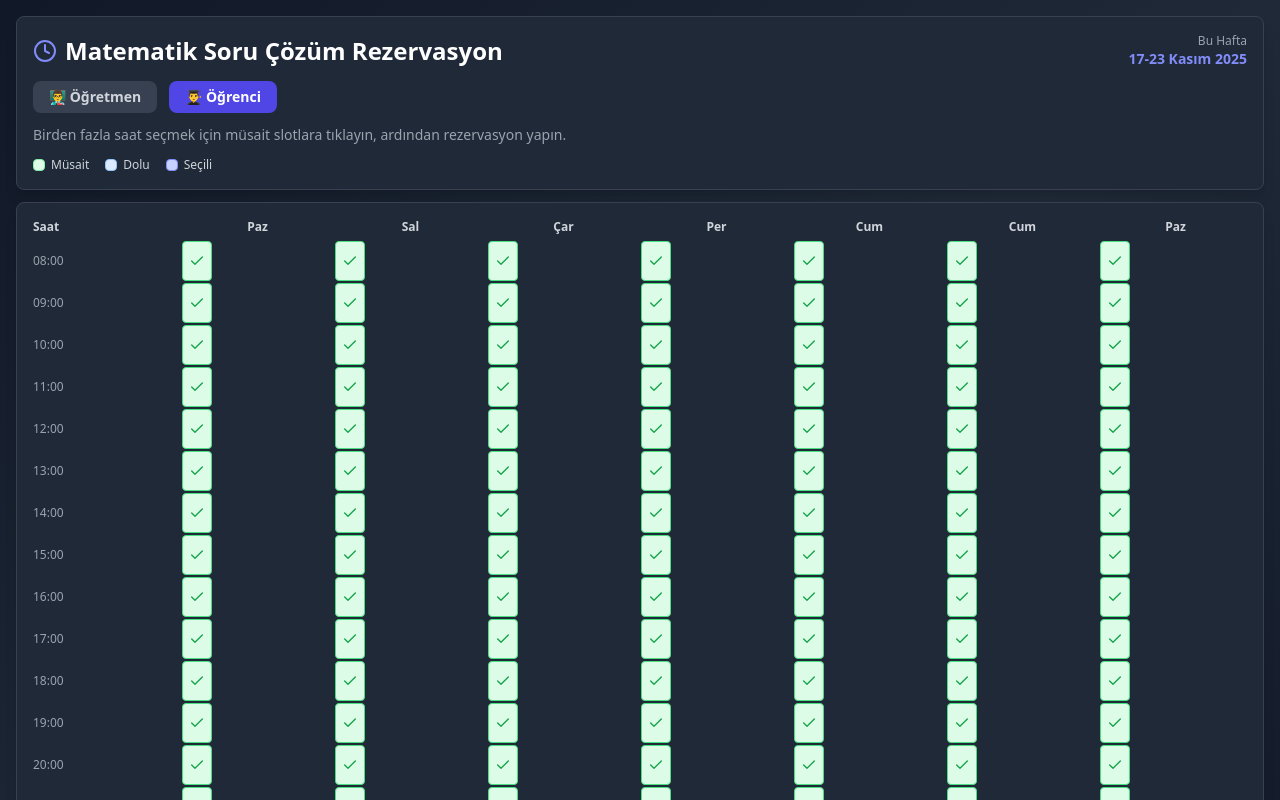
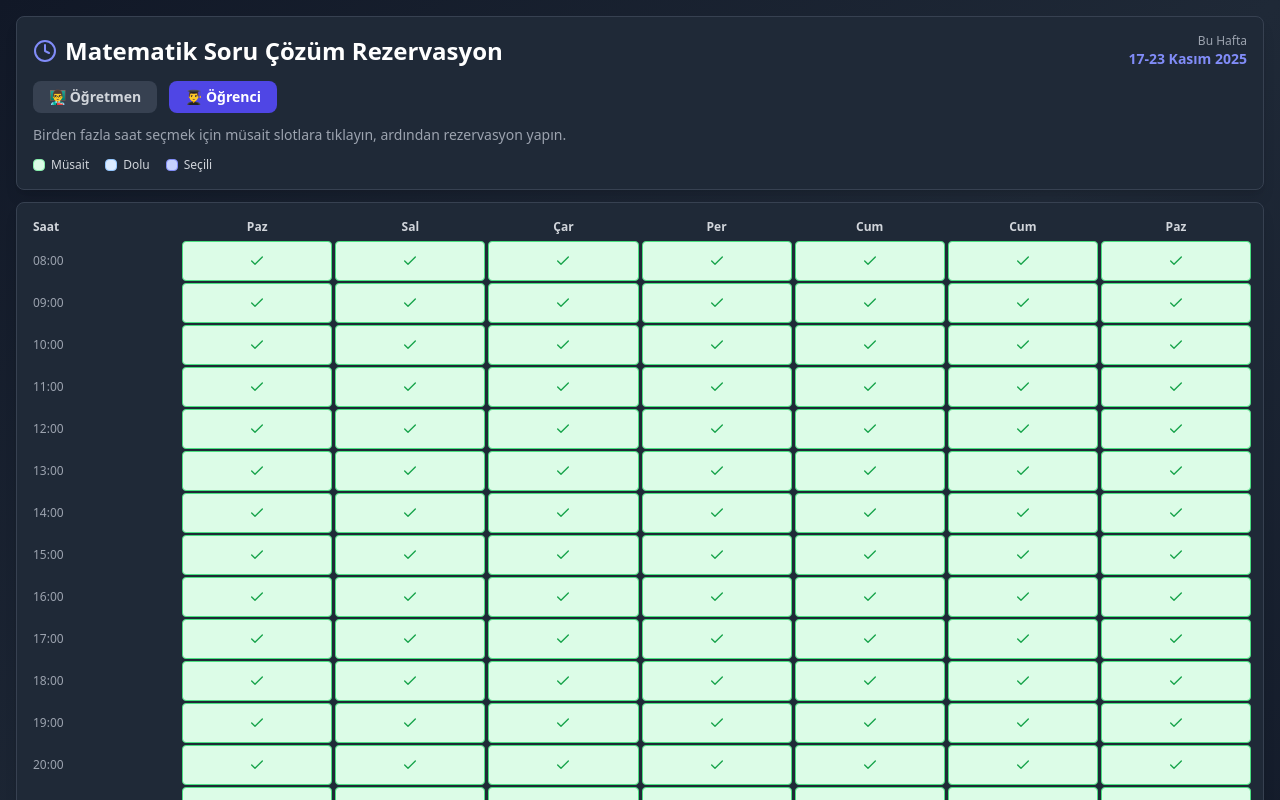
Before and after one commit to naberk7/math-class-booking, a React (Vite) app: page / in a window 1280 px wide. Shown: the top 800 px of the page. Built offline with nearby package versions, Linux system fonts and the light colour scheme.

Commit message:
Slotlar genişletildi ve aralarındaki boşluk azaltıldı

```diff
--- a/src/App.jsx
+++ b/src/App.jsx
@@ -271,7 +271,7 @@ const MathClassScheduler = () => {
               toggleSlotAvailability(day, time);
             }
           }}
-          className={`p-1.5 border rounded transition-all flex flex-col items-center justify-center h-10 text-xs ${getSlotColor(slot.status)}`}
+          className={`w-full p-1.5 border rounded transition-all flex flex-col items-center justify-center h-10 text-xs ${getSlotColor(slot.status)}`}
         >
           {getSlotIcon(slot.status)}
         </button>
@@ -282,7 +282,7 @@ const MathClassScheduler = () => {
         return (
           <button
             onClick={() => handleBookSlot(day, time)}
-            className={`p-1.5 border rounded transition-all flex items-center justify-center h-10 ${getSlotColor(slot.status, selected)} font-semibold text-xs`}
+            className={`w-full p-1.5 border rounded transition-all flex items-center justify-center h-10 ${getSlotColor(slot.status, selected)} font-semibold text-xs`}
           >
             {selected ? (
               <Check className="w-4 h-4 text-indigo-700" />
@@ -294,7 +294,7 @@ const MathClassScheduler = () => {
       } else {
         // Öğrenciler için blocked ve booked farklı görünsün
         return (
-          <div className={`p-1.5 border rounded flex items-center justify-center h-10 text-xs ${getSlotColor(slot.status)}`}>
+          <div className={`w-full p-1.5 border rounded flex items-center justify-center h-10 text-xs ${getSlotColor(slot.status)}`}>
             {slot.status === 'blocked' ? (
               <X className="w-4 h-4 text-gray-600" />
             ) : (
@@ -387,22 +387,22 @@ const MathClassScheduler = () => {
 
         <div className="bg-gray-800 rounded-lg shadow-lg p-3 overflow-x-auto border border-gray-700">
           <div className="min-w-max">
-            <div className="grid grid-cols-8 mb-0.5" style={{gap: '2px'}}>
-              <div className="font-semibold text-gray-300 p-1 text-xs">Saat</div>
+            <div className="grid grid-cols-8 mb-0.5" style={{gap: '3px'}}>
+              <div className="font-semibold text-gray-300 p-1 text-xs w-12">Saat</div>
               {weekdays.map(day => (
-                <div key={day} className="font-semibold text-gray-300 p-1 text-center text-xs">
+                <div key={day} className="font-semibold text-gray-300 p-1 text-center text-xs flex-1">
                   {day.substring(0, 3)}
                 </div>
               ))}
             </div>
 
             {timeSlots.map(time => (
-              <div key={time} className="grid grid-cols-8 mb-0.5" style={{gap: '2px'}}>
-                <div className="font-medium text-gray-400 p-1 flex items-center text-xs">
+              <div key={time} className="grid grid-cols-8 mb-0.5" style={{gap: '3px'}}>
+                <div className="font-medium text-gray-400 p-1 flex items-center text-xs w-12">
                   {time}
                 </div>
                 {weekdays.map(day => (
-                  <div key={`${day}-${time}`}>
+                  <div key={`${day}-${time}`} className="flex-1">
                     {renderSlot(day, time)}
                   </div>
                 ))}
```
